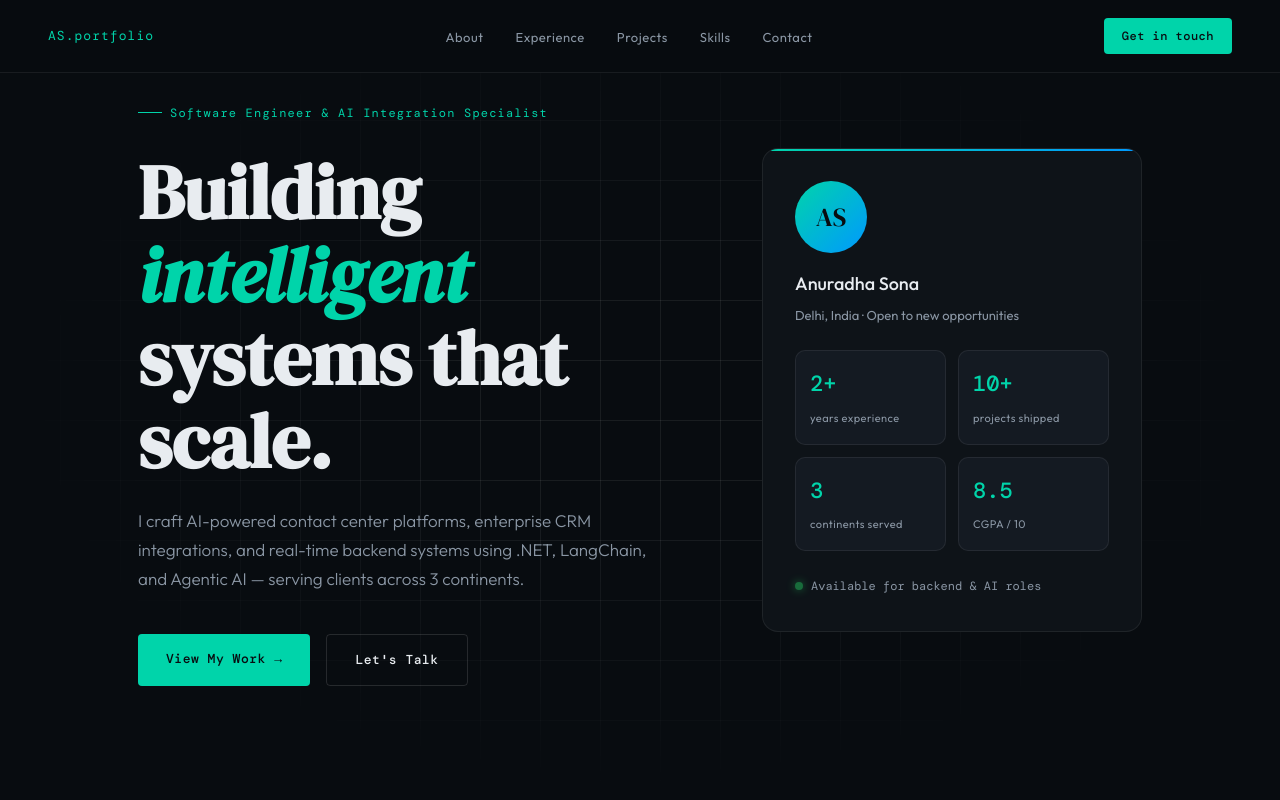
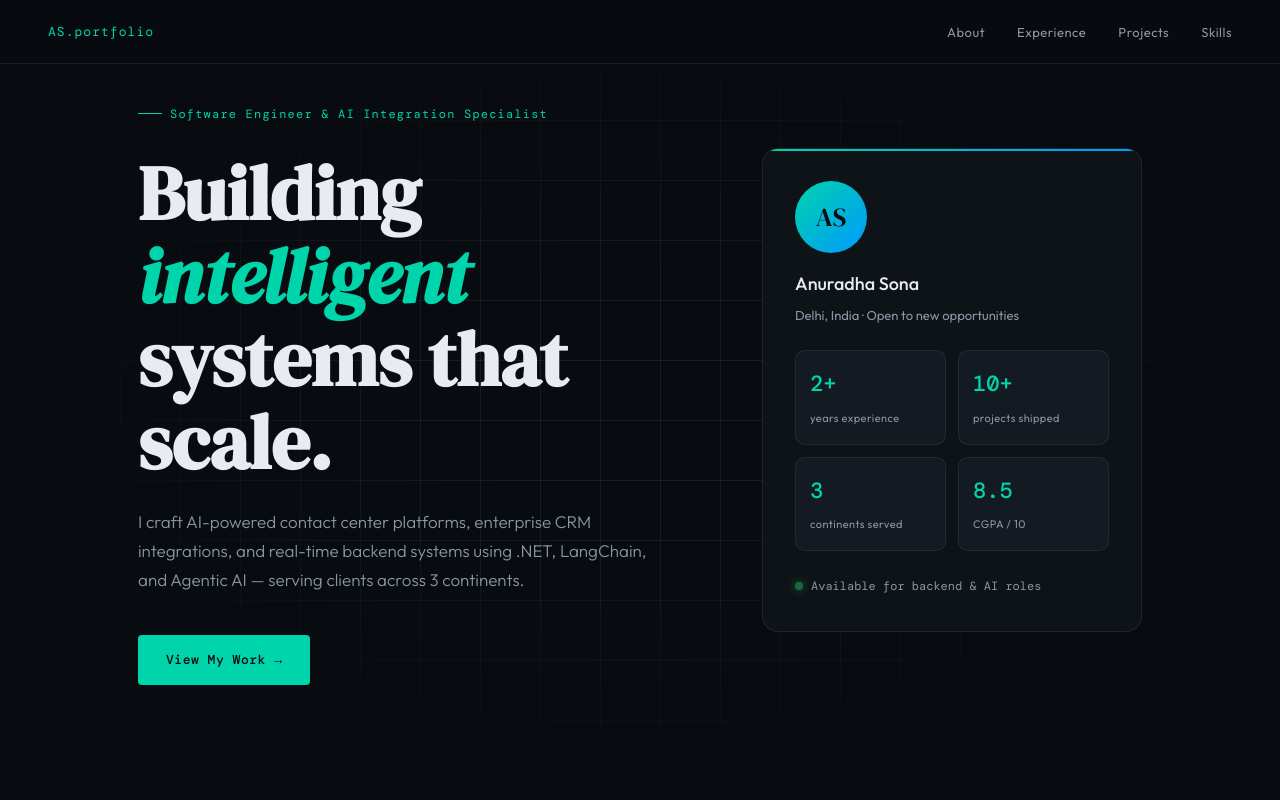
Before and after one commit to anuradhasona/Anuradha-Protfolio, a plain HTML site: page index.html in a window 1280 px wide. Shown: the top 800 px of the page. Drawn offline with nearby package versions, Linux system fonts and the light colour scheme.

Commit message:
Remove remaining contact CTA text

```diff
--- a/index.html
+++ b/index.html
@@ -693,9 +693,7 @@
     <li><a href="#experience">Experience</a></li>
     <li><a href="#projects">Projects</a></li>
     <li><a href="#skills">Skills</a></li>
-    <li><a href="#contact">Contact</a></li>
   </ul>
-  <a href="mailto:anuradhasona179@gmail.com" class="nav-cta">Get in touch</a>
 </nav>
 
 <!-- HERO -->
@@ -711,7 +709,6 @@
         </p>
         <div class="hero-btns fade-in" style="animation-delay:0.3s">
           <a href="#projects" class="btn-primary">View My Work →</a>
-          <a href="#contact" class="btn-outline">Let's Talk</a>
         </div>
       </div>
       <div class="hero-card fade-in" style="animation-delay:0.4s">
```
